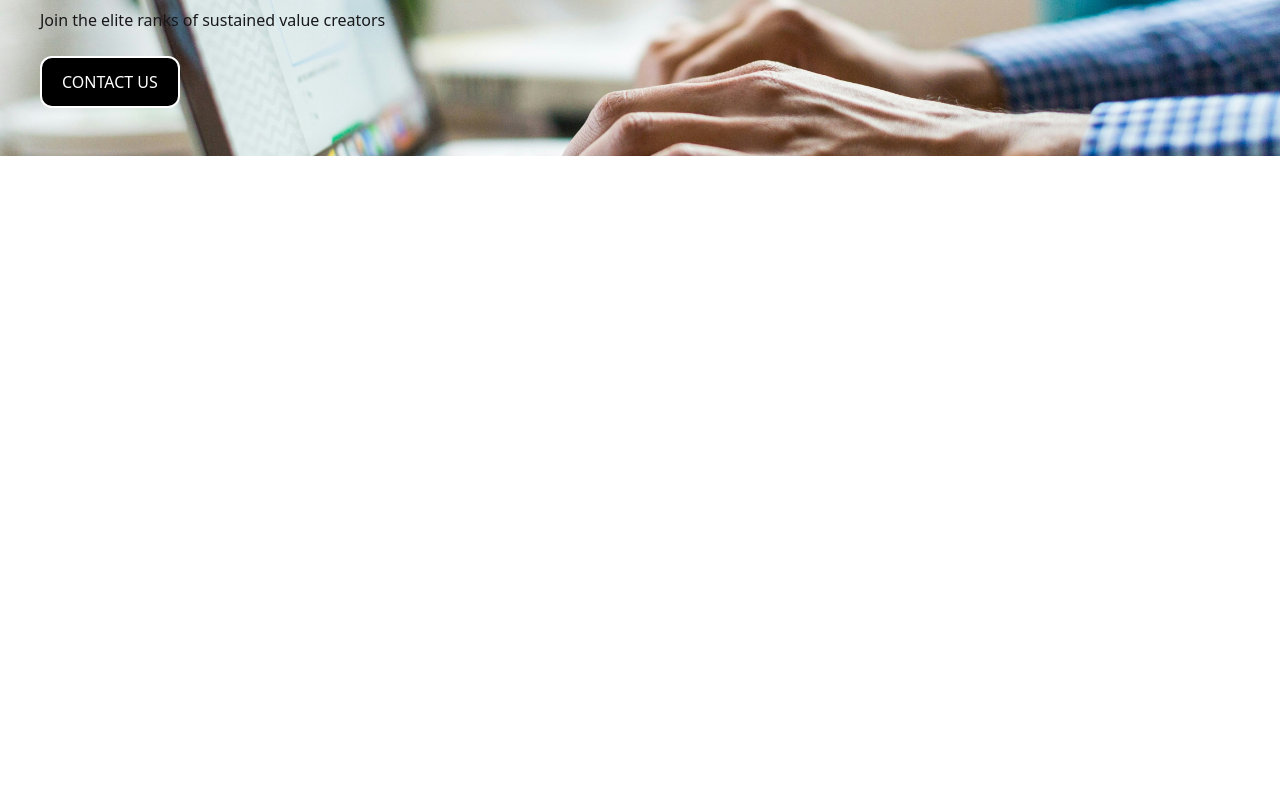
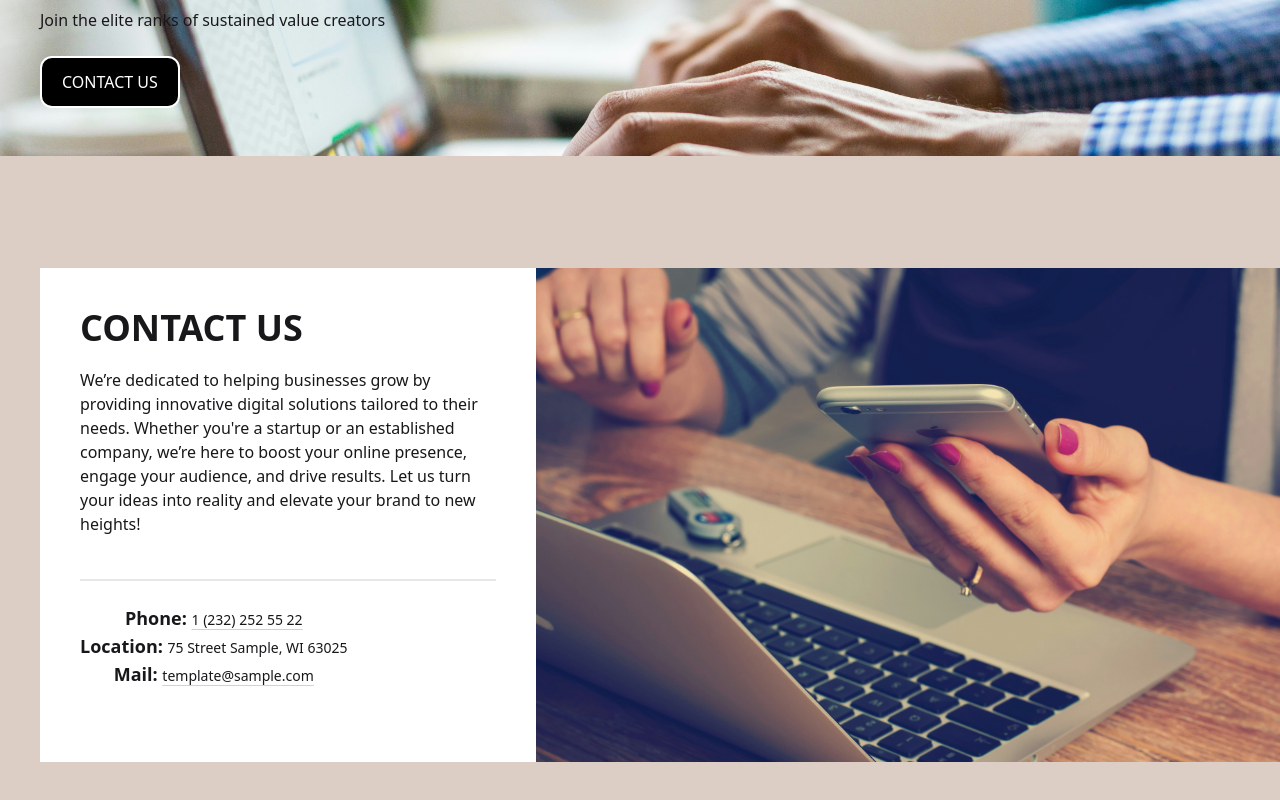
Before and after one commit to indrojitmondal/Xpertext-task, a React (Vite) app: page / in a window 1280 px wide. Shown: the part 4731-5531 px from the top of the page. Before the commit the page ends 4887 px from the top, so only its background shows below. Built offline with nearby package versions, Linux system fonts and the light colour scheme.

Commit message:
Added Contact

```diff
--- /dev/null
+++ b/src/pages/Home/Contact/Contact.jsx
@@ -0,0 +1,53 @@
+import React from 'react';
+import bg from './bg1.jpg'
+const Contact = () => {
+    return (
+        <div className='bg-[#DCCEC5] grid grid-cols-1 md:grid-cols-[40%_60%] pl-10 py-28'>
+
+
+            <div className='bg-white p-10'>
+                <h2 className='text-4xl font-bold uppercase'>Contact US</h2>
+                <p className='py-5'> We’re dedicated to helping businesses grow by providing innovative digital solutions tailored to their needs. Whether you're a startup or an established company, we’re here to boost your online presence, engage your audience, and drive results. Let us turn your ideas into reality and elevate your brand to new heights! </p>
+
+                <div className="divider  "></div>
+
+                <div className='flex  items-center'>
+                    <div>
+
+
+                        <h2 className="text-lg text-center font-bold">
+                            Phone:{' '}
+                            <span className="text-sm font-medium underline decoration-[#DCCEC5] underline-offset-4">
+                                1 (232) 252 55 22
+                            </span>
+                        </h2>
+
+                        <h2 className="text-lg font-bold">
+                            Location: <span className="text-sm font-medium ">
+                                75 Street Sample, WI 63025
+                            </span>
+                        </h2>
+
+                        <h2 className="text-lg text-center font-bold">
+                            Mail:{' '}
+                            <span className="text-sm font-medium underline decoration-[#DCCEC5] underline-offset-4">
+                                template@sample.com
+                            </span>
+                        </h2>
+                    </div>
+                </div>
+
+            </div>
+
+
+            <div>
+                <img src={bg} className=' ' alt="" />
+            </div>
+
+
+
+        </div>
+    );
+};
+
+export default Contact;
--- a/src/pages/Home/Home.jsx
+++ b/src/pages/Home/Home.jsx
@@ -7,6 +7,7 @@ import Construction from './Construction/Construction';
 import WhatWeDo from './WhatWeDo/WhatWeDo';
 import Mockup from './Mockup/Mockup';
 import Experience from './Experience/Experience';
+import Contact from './Contact/Contact';
 
 const Home = () => {
     return (
@@ -19,6 +20,7 @@ const Home = () => {
                 <WhatWeDo></WhatWeDo>
                 <Mockup></Mockup>
                 <Experience></Experience>
+                <Contact></Contact>
         </div>
     );
 };
```
Also changed, not shown: public/logo.jpg (added), src/pages/Home/Contact/bg1.jpg (added).
